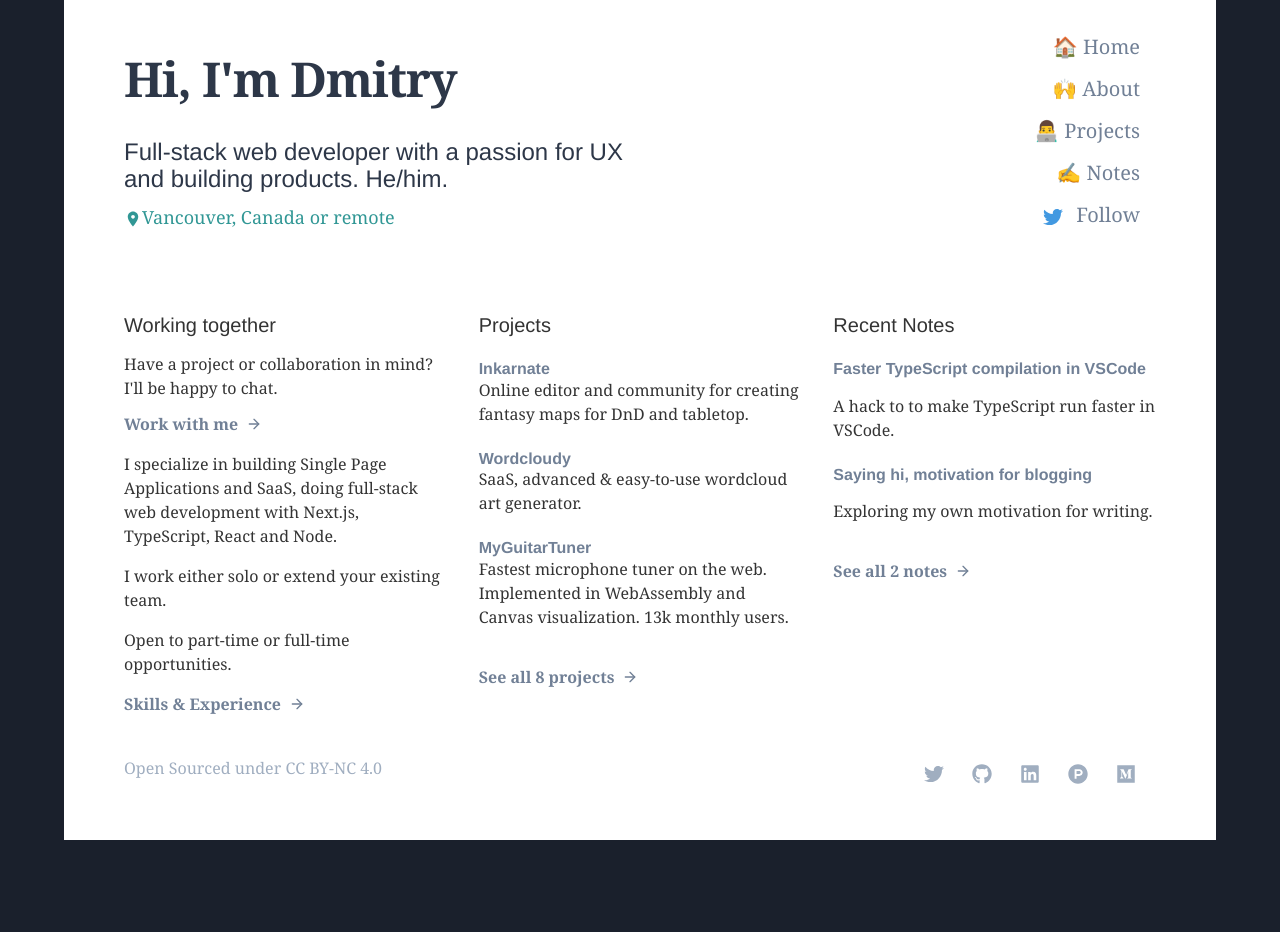
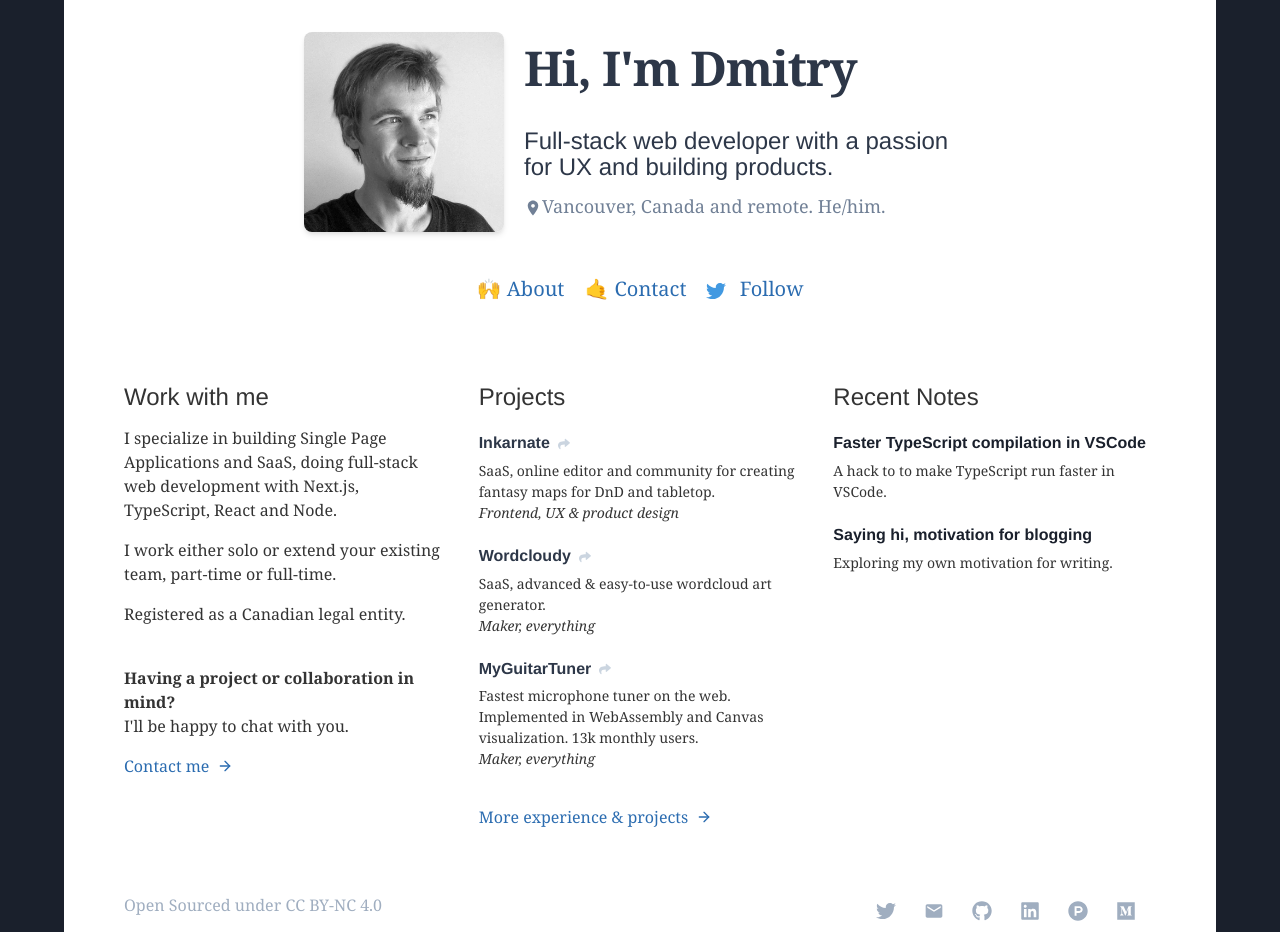
Before and after one commit to dmitru/personal-blog, a Gatsby site: page / in a window 1280 px wide. Shown: the top 932 px of the page. Before the commit the page ends 840 px from the top, so only its background shows below. Built offline with nearby package versions, Linux system fonts and the light colour scheme; Gatsby itself is replaced by a stand-in of ours; some packages are replaced by stand-ins of ours; what typography-theme-github would draw is missing.

Commit message:
Update layout and home page content

```diff
--- /dev/null
+++ b/src/components/header.js
@@ -0,0 +1,85 @@
+import React from "react"
+import {
+  FaTwitter,
+  FaProductHunt,
+  FaGithub,
+  FaLinkedin,
+  FaMedium,
+  FaHome,
+} from "react-icons/fa"
+import Image from "gatsby-image"
+import { MdLocationOn } from "react-icons/md"
+import { Link, useStaticQuery, graphql } from "gatsby"
+
+const NavWidthContainer = props => <div className="px-5  mx-auto" {...props} />
+
+const NavLink = props => (
+  <Link className="text-xl my-2 inline-block mr-5" {...props} />
+)
+
+const NavLinkPlain = props => (
+  <a className="text-xl my-2 inline-block mr-5" {...props} />
+)
+
+export const Header = () => {
+  const data = useStaticQuery(graphql`
+    query {
+      avatar: file(absolutePath: { regex: "/profile-pic.jpg/" }) {
+        childImageSharp {
+          fixed(width: 200, height: 200) {
+            ...GatsbyImageSharpFixed
+          }
+        }
+      }
+    }
+  `)
+
+  return (
+    <NavWidthContainer>
+      <header className="flex flex-col items-center justify-between flex-wrap">
+        <div className="flex flex-col sm:flex-row max-w-2xl">
+          <Link
+            className="text-gray-800 font-semibold text-5xl tracking-tight no-hover-effect"
+            to="/"
+          >
+            <Image
+              fixed={data.avatar.childImageSharp.fixed}
+              alt="My photo"
+              className="mb-4 mr-5 shadow-md rounded-lg hover:shadow-lg"
+              imgStyle={{
+                filter: "grayscale(1) brightness(1.2)",
+              }}
+            />
+          </Link>
+          <div className="flex flex-col max-w-lg flex-shrink-0 text-gray-800 mr-6 flex-1">
+            <span className="text-gray-800 font-semibold text-5xl tracking-tight no-hover-effect">
+              Hi, I'm Dmitry
+            </span>
+            <h2 className="text-2xl max-w-xl">
+              Full-stack web developer with a passion for UX and building
+              products.
+            </h2>
+            <div className="text-lg font-normal text-gray-600">
+              <MdLocationOn className="inline-block" />
+              Vancouver, Canada and remote. He/him.
+            </div>
+          </div>
+        </div>
+
+        <nav className="text-lg  max-w-2xl flex justify-start sm:justify-center w-full flex-row flex-wrap lg:ml-5 lg:mt-0 ml-0 mt-6">
+          {/* <NavLink to="/">🏠&nbsp;Home</NavLink> */}
+          <NavLink to="/about">🙌&nbsp;About</NavLink>
+          {/* <NavLink to="/projects">👨‍💻&nbsp;Projects</NavLink> */}
+          <NavLink to="/about#contact">🤙&nbsp;Contact</NavLink>
+          {/* <NavLink to="/blog">✍️&nbsp;Notes</NavLink> */}
+          <NavLinkPlain href="https://twitter.com/dmitry_borody">
+            <FaTwitter className="text-blue-500 inline-block mr-2 my-0" />
+            &nbsp;Follow
+          </NavLinkPlain>
+          {/* <NavLink to="/links">Links</NavLink> */}
+          {/* <NavLink to="/likes">Likes</NavLink> */}
+        </nav>
+      </header>
+    </NavWidthContainer>
+  )
+}
--- a/src/components/layout.js
+++ b/src/components/layout.js
@@ -5,59 +5,35 @@ import {
   FaGithub,
   FaLinkedin,
   FaMedium,
-  FaHome,
 } from "react-icons/fa"
-import { MdLocationOn } from "react-icons/md"
-import { Link, useStaticQuery, graphql } from "gatsby"
+import { MdMail } from "react-icons/md"
+import { Header } from "./header"
+import { Link, useStaticQuery, graphql, Image } from "gatsby"
 
-const WidthContainer = props => <div className="px-5 mx-auto" {...props} />
-
-const NavWidthContainer = props => <div className="px-5  mx-auto" {...props} />
-
-const NavLink = props => (
-  <Link
-    className="block text-xl my-3 lg:inline-block lg:mt-0  mr-4"
+const PageContainer = props => (
+  <div
+    className="max-w-6xl bg-white mx-auto min-h-screen py-4 px-2 sm:py-6 sm:px-4 lg:py-8 lg:px-10"
     {...props}
   />
 )
 
-const NavLinkPlain = props => (
-  <a className="block text-xl my-3 lg:inline-block lg:mt-0  mr-4" {...props} />
-)
+const Layout = ({ location, title, children }) => {
+  return (
+    <PageContainer>
+      <div style={{ minHeight: "calc(100vh - 150px)" }} className="mb-12">
+        <Header />
+        <WidthContainer>
+          <main className="mt-12">{children}</main>
+        </WidthContainer>
+      </div>
+      <Footer />
+    </PageContainer>
+  )
+}
 
-const Header = () => (
-  <NavWidthContainer>
-    <header className="flex flex-row items-center justify-between flex-wrap">
-      <div className="flex flex-col max-w-lg flex-shrink-0 text-gray-800 mr-6 flex-1">
-        <Link
-          className="text-gray-800 font-semibold text-5xl tracking-tight no-hover-effect"
-          to="/"
-        >
-          Hi, I'm Dmitry
-        </Link>
-        <h2 className="text-2xl max-w-xl">
-          Full-stack web developer with a passion for UX and building products.
-          He/him.
-        </h2>
-        <div className="text-lg font-normal text-teal-600">
-          <MdLocationOn className="inline-block" />
-          Vancouver, Canada or remote
-        </div>
-      </div>
-      <nav className="text-lg flex flex-col justify-start items-end">
-        <NavLink to="/">🏠 Home</NavLink>
-        <NavLink to="/about">🙌 About</NavLink>
-        <NavLink to="/projects">👨‍💻 Projects</NavLink>
-        <NavLink to="/blog">✍️ Notes</NavLink>
-        <NavLinkPlain href="https://twitter.com/dmitry_borody">
-          <FaTwitter className="text-blue-500 inline-block mr-2" /> Follow
-        </NavLinkPlain>
-        {/* <NavLink to="/links">Links</NavLink> */}
-        {/* <NavLink to="/likes">Likes</NavLink> */}
-      </nav>
-    </header>
-  </NavWidthContainer>
-)
+export default Layout
+
+const WidthContainer = props => <div className="px-5 mx-auto" {...props} />
 
 const SocialLink = ({ to, children }) => (
   <a
@@ -112,6 +88,9 @@ const Footer = () => {
             <SocialLink to={social.twitter}>
               <FaTwitter />
             </SocialLink>
+            <SocialLink to="mailto://dmitriy.borodiy@gmail.com">
+              <MdMail />
+            </SocialLink>
             <SocialLink to={social.github}>
               <FaGithub />
             </SocialLink>
@@ -130,26 +109,3 @@ const Footer = () => {
     </footer>
   )
 }
-
-const PageContainer = props => (
-  <div
-    className="max-w-6xl bg-white mx-auto min-h-screen py-8 px-10"
-    {...props}
-  />
-)
-
-const Layout = ({ location, title, children }) => {
-  return (
-    <PageContainer>
-      <div style={{ minHeight: "calc(100vh - 150px)" }}>
-        <Header />
-        <WidthContainer>
-          <main className="mt-12">{children}</main>
-        </WidthContainer>
-      </div>
-      <Footer />
-    </PageContainer>
-  )
-}
-
-export default Layout
--- a/src/css/index.css
+++ b/src/css/index.css
@@ -8,14 +8,14 @@
   }
 
   a {
-    @apply text-gray-600;
+    @apply text-blue-700;
     position: relative;
     display: inline-block;
     cursor: pointer;
     z-index: 1;
 
     &::before {
-      content: "";
+      content: " ";
       display: block;
       position: absolute;
       z-index: -1;
@@ -26,9 +26,9 @@
       top: -0.25em;
       left: -0.25em;
       padding: 0.25em;
-      @apply bg-gray-300;
       opacity: 0;
       transition: opacity 0.2s;
+      @apply bg-blue-100;
     }
 
     &:not(.no-hover-effect) {
@@ -40,7 +40,7 @@
     }
 
     &:hover {
-      @apply text-gray-800;
+      @apply text-blue-800;
       text-decoration: none;
     }
   }
--- a/src/pages/about.js
+++ b/src/pages/about.js
@@ -4,31 +4,23 @@ import Image from "gatsby-image"
 import Layout from "../components/layout"
 import SEO from "../components/seo"
 import { rhythm } from "../utils/typography"
+import { FaTwitter } from "react-icons/fa"
 
 const Index = ({ data, location }) => {
-  const { author, title: siteTitle, social } = data.site.siteMetadata
+  const { title: siteTitle, social } = data.site.siteMetadata
 
   return (
     <Layout location={location} title={siteTitle}>
       <SEO title="About" />
 
       <div
+        className="mt-10 max-w-xl mx-auto"
         style={{
           // display: `flex`,
           marginBottom: rhythm(2.5),
         }}
       >
-        <Image
-          fixed={data.avatar.childImageSharp.fixed}
-          alt={author.name}
-          className="mb-4"
-          imgStyle={{
-            borderRadius: `20%`,
-          }}
-        />
-
         <div>
-          <h1 className="text-2xl">Intro</h1>
           <p>
             Currently, I specialize in building APIs and SPAs with rich user
             interfaces using TypeScript, React and Node.js. I'm interested in
@@ -59,36 +51,12 @@ const Index = ({ data, location }) => {
             >
               freelancing
             </a>{" "}
-            and slow-traveling for 3 years in over 25 countries, co-living and
-            co-working with some wonderful people.
+            and slow-traveling for 3 years to over 25 countries.
           </p>
-
-          <h2>Let's work together!</h2>
-
-          <p>
-            <strong>I might be open for contracting.</strong>
-          </p>
-          <p>
-            If you'd like to discuss a project, get a quote or work with me,
-            send me an email or{" "}
-            <a
-              href="https://twitter.com/messages/compose?recipient_id=1232342065360637952"
-              target="_blank"
-              rel="noreferrer"
-            >
-              DM me on Twitter
-            </a>
-            . For my work experience and testimonials, please check out my{" "}
-            <a href={social.linkedin} target="_blank" rel="noreferrer">
-              Linkedin profile
-            </a>
-            .
-          </p>
-
+          <h2 className="text-2xl">Interests in Tech</h2>
           <p className="mt-10">
             My current <strong>tech stack</strong> I'm the most productive with:
           </p>
-
           <ul>
             <li>
               <strong>Frontend:</strong> TypeScript, React, Next.js, Gatsby,
@@ -114,45 +82,56 @@ const Index = ({ data, location }) => {
             </li>
           </ul>
 
-          <h2>My Interests</h2>
+          <p>What I enjoy working on the most:</p>
           <ul>
-            <li>
-              Tech domains:
-              <ul>
-                <li>UI/UX/Graphical design tools</li>
-                <li>Dev experience & productivity</li>
-                <li>Crafting great UIs and UX</li>
-                <li>Performance, profiling & optimization</li>
-                <li>All things web, TypeScript, Rust/WebAssembly</li>
-                <li>Serverless</li>
-              </ul>
-            </li>
-            <li>
-              Non-tech:
-              <ul>
-                <li>UI/UX/Graphical design tools</li>
-                <li>Dev experience & productivity</li>
-                <li>Crafting great UIs and UX</li>
-                <li>Performance, profiling & optimization</li>
-                <li>Serverless</li>
-              </ul>
-            </li>
+            <li>UI/UX/Graphical design tools</li>
+            <li>Dev experience & productivity tools</li>
+            <li>Crafting great, fast end-user UIs and UX</li>
+            <li>Performance, profiling & optimization</li>
+            <li>All things web, TypeScript, Rust/WebAssembly</li>
           </ul>
-
+          <h2 className="text-2xl">Outside of Tech</h2>
+          <p>Random fact: in my reckless youth, I was a graffiti artist.</p>
           <p>
-            {"I like spending my free time "}
+            {"I like to "}
             <a
               href="https://soundcloud.com/charmonium"
               target="_blank"
               rel="noreferrer"
             >
-              improvising on an instrument (mostly bass and guitar)
+              jam (on various drums, bass & guitar) with others
             </a>
-            , reading and hiking.
+            , read books and go on hikes.{" "}
           </p>
+          <p>
+            Also being alone in wilderness, travel light, vanlife, taking long
+            walks, mid-day naps, cats and turkish cofee. I'm trying to keep at
+            my QiGong practice to balance my body and mind.
+          </p>
+        </div>
 
-          <p>Random fact: in my reckless youth, I was a graffiti artist.</p>
-        </div>
+        <h2 id="contact" className="text-2xl">
+          Contact me
+        </h2>
+
+        <p>
+          If you'd like to discuss a project, get a quote or work with me,{" "}
+          <a
+            href="https://twitter.com/messages/compose?recipient_id=1232342065360637952"
+            target="_blank"
+            rel="noreferrer"
+          >
+            DM me on Twitter
+          </a>
+          or <a href="mailto://dmitriy.borodiy@gmail.com">send me an email.</a>
+        </p>
+        <p>
+          For full work experience and client testimonials, please visit my{" "}
+          <a href={social.linkedin} target="_blank" rel="noreferrer">
+            Linkedin profile
+          </a>
+          .
+        </p>
       </div>
     </Layout>
   )
@@ -162,13 +141,6 @@ export default Index
 
 export const pageQuery = graphql`
   query {
-    avatar: file(absolutePath: { regex: "/profile-pic.jpg/" }) {
-      childImageSharp {
-        fixed(width: 200, height: 200) {
-          ...GatsbyImageSharpFixed
-        }
-      }
-    }
     site {
       siteMetadata {
         title
--- a/src/pages/index.js
+++ b/src/pages/index.js
@@ -3,6 +3,7 @@ import { Link, graphql } from "gatsby"
 
 import Layout from "../components/layout"
 import SEO from "../components/seo"
+import { FaLink, FaShare } from "react-icons/fa"
 
 const ArrowIcon = () => (
   <svg
@@ -32,29 +33,93 @@ const BlogIndex = ({ data, location }) => {
           <div className="flex flex-wrap -m-4">
             <div className="p-4 lg:w-1/3">
               <div className="h-full rounded-lg relative">
-                <h1 className="sm:text-xl text-lg font-medium mb-3">
-                  Working together
+                <h1 className="lg:text-2xl text-2xl font-medium mb-3">
+                  Work with me
                 </h1>
-
-                <p className="mb-3">
-                  Have a project or collaboration in mind? <br />
-                  I'll be happy to chat.
-                </p>
-                <a className="inline-flex items-center font-semibold">
-                  Work with me
-                  <ArrowIcon />
-                </a>
 
                 <p>
                   I specialize in building Single Page Applications and SaaS,
                   doing full-stack web development with Next.js, TypeScript,
                   React and Node.
                 </p>
-                <p>I work either solo or extend your existing team.</p>
-                <p>Open to part-time or full-time opportunities.</p>
+                <p>
+                  I work either solo or extend your existing team, part-time or
+                  full-time.
+                </p>
+                <p>Registered as a Canadian legal entity.</p>
 
-                <a className="inline-flex items-center font-semibold">
+                {/* <a className="inline-flex items-center">
                   Skills & Experience
+                  <ArrowIcon />
+                </a> */}
+
+                <p className="mt-10">
+                  <strong>Having a project or collaboration in mind?</strong>{" "}
+                  <br />
+                  I'll be happy to chat with you.
+                </p>
+                <Link
+                  className="inline-flex items-center mb-6"
+                  to="/about#contact"
+                >
+                  Contact me
+                  <ArrowIcon />
+                </Link>
+              </div>
+            </div>
+
+            <div className="p-4 lg:w-1/3">
+              <div className="h-full rounded-lg relative">
+                <h1 className="lg:text-2xl text-2xl font-medium mb-1">
+                  Projects
+                </h1>
+                <Project
+                  title={
+                    <a className="text-gray-800" href="https://inkarnate.com">
+                      Inkarnate
+                      <FaShare className="inline-block ml-2 text-gray-400 text-xs" />
+                    </a>
+                  }
+                >
+                  SaaS, online editor and community for creating fantasy maps
+                  for DnD and tabletop. <br />
+                  <em>Frontend, UX & product design</em>
+                </Project>
+                <Project
+                  title={
+                    <a className="text-gray-800" href="https://wordcloudy.com">
+                      Wordcloudy
+                      <FaShare className="inline-block ml-2 text-gray-400 text-xs" />
+                    </a>
+                  }
+                >
+                  SaaS, advanced & easy-to-use wordcloud art generator. <br />
+                  <em>Maker, everything</em>
+                </Project>
+                <Project
+                  title={
+                    <a
+                      className="text-gray-800"
+                      href="https://myguitartuner.com"
+                    >
+                      MyGuitarTuner
+                      <FaShare className="inline-block ml-2 text-gray-400 text-xs" />
+                    </a>
+                  }
+                >
+                  Fastest microphone tuner on the web. Implemented in
+                  WebAssembly and Canvas visualization. 13k monthly users.
+                  <br />
+                  <em>Maker, everything</em>
+                </Project>
+
+                <a
+                  className="inline-flex items-center mt-5"
+                  href="https://www.linkedin.com/in/dmitriyborodiy/"
+                  target="_blank"
+                  rel="noreferrer"
+                >
+                  More experience & projects
                   <ArrowIcon />
                 </a>
               </div>
@@ -62,35 +127,7 @@ const BlogIndex = ({ data, location }) => {
 
             <div className="p-4 lg:w-1/3">
               <div className="h-full rounded-lg relative">
-                <h1 className="sm:text-xl text-lg font-medium mb-3">
-                  Projects
-                </h1>
-                <Project title={<a href="https://inkarnate.com">Inkarnate</a>}>
-                  Online editor and community for creating fantasy maps for DnD
-                  and tabletop.
-                </Project>
-                <Project
-                  title={<a href="https://wordcloudy.com">Wordcloudy</a>}
-                >
-                  SaaS, advanced & easy-to-use wordcloud art generator.
-                </Project>
-                <Project
-                  title={<a href="https://myguitartuner.com">MyGuitarTuner</a>}
-                >
-                  Fastest microphone tuner on the web. Implemented in
-                  WebAssembly and Canvas visualization. 13k monthly users.
-                </Project>
-
-                <a className="inline-flex items-center mt-5  font-semibold">
-                  See all 8 projects
-                  <ArrowIcon />
-                </a>
-              </div>
-            </div>
-
-            <div className="p-4 lg:w-1/3">
-              <div className="h-full rounded-lg relative">
-                <h1 className="sm:text-xl text-lg font-medium mb-3">
+                <h1 className="lg:text-2xl text-2xl font-medium mb-3">
                   Recent Notes
                 </h1>
                 {posts.map(({ node }, index) => {
@@ -106,10 +143,10 @@ const BlogIndex = ({ data, location }) => {
                     />
                   )
                 })}
-                <a className="inline-flex items-center mt-5 font-semibold">
+                {/* <a className="inline-flex items-center mt-5">
                   See all {posts.length} notes
                   <ArrowIcon />
-                </a>
+                </a> */}
               </div>
             </div>
           </div>
@@ -121,19 +158,19 @@ const BlogIndex = ({ data, location }) => {
 
 const Project = ({ title, children }) => (
   <article className="mb-4">
-    <h2 className="text-base mb-0 text-body font-semibold">{title}</h2>
-    {children}
+    <h3 className="text-base text-gray-900 mb-2 font-semibold">{title}</h3>
+    <div className="text-sm">{children}</div>
   </article>
 )
 
 const BlogEntryShort = ({ to, title, description }) => (
   <article className="mb-4">
-    <h3 className="text-base font-semibold">
-      <Link to={to} className="">
+    <h3 className="text-base font-semibold mb-2">
+      <Link to={to} className="text-gray-900">
         {title}
       </Link>
     </h3>
-    {description && <p>{description}</p>}
+    {description && <p className="mt-0 text-sm">{description}</p>}
   </article>
 )
 
```
